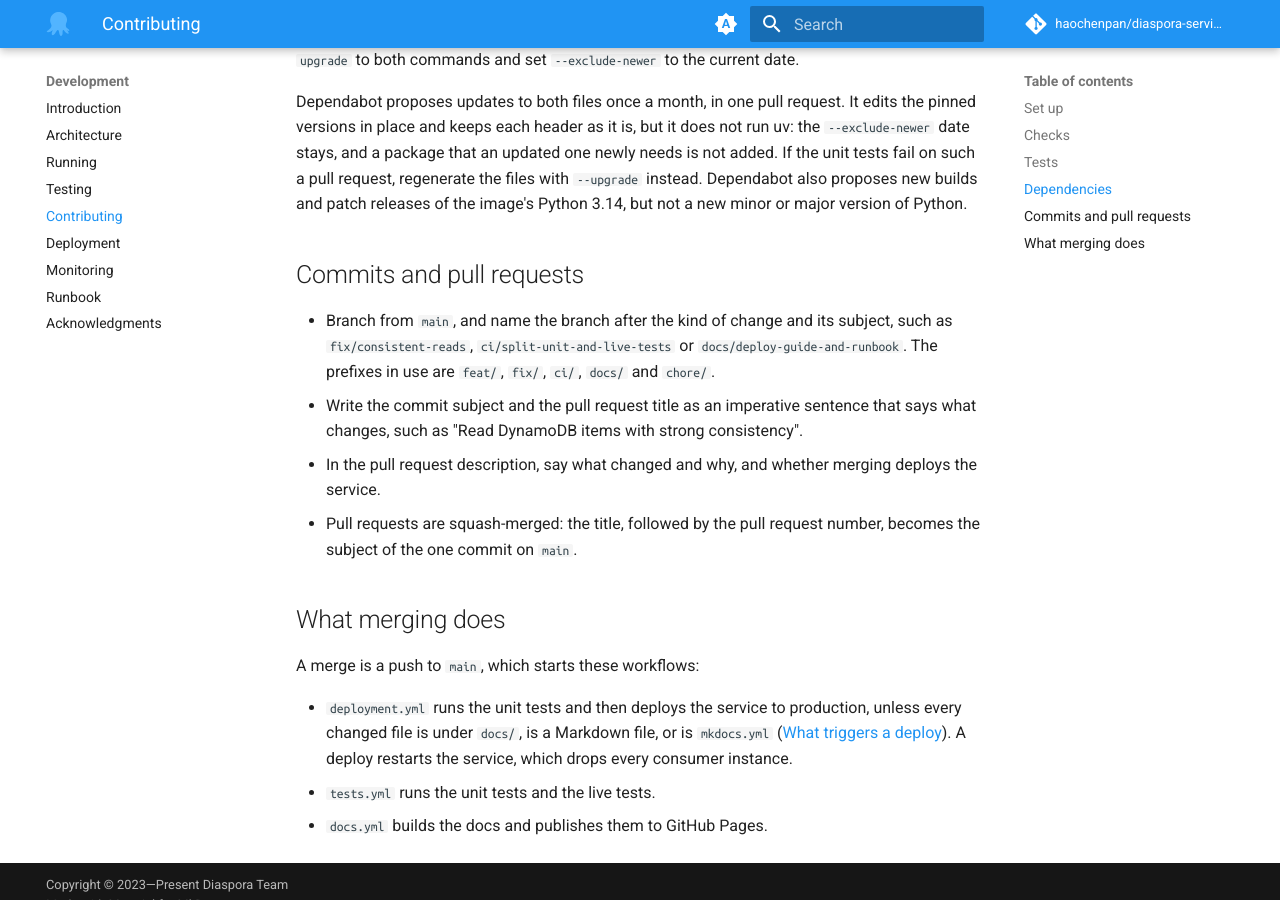
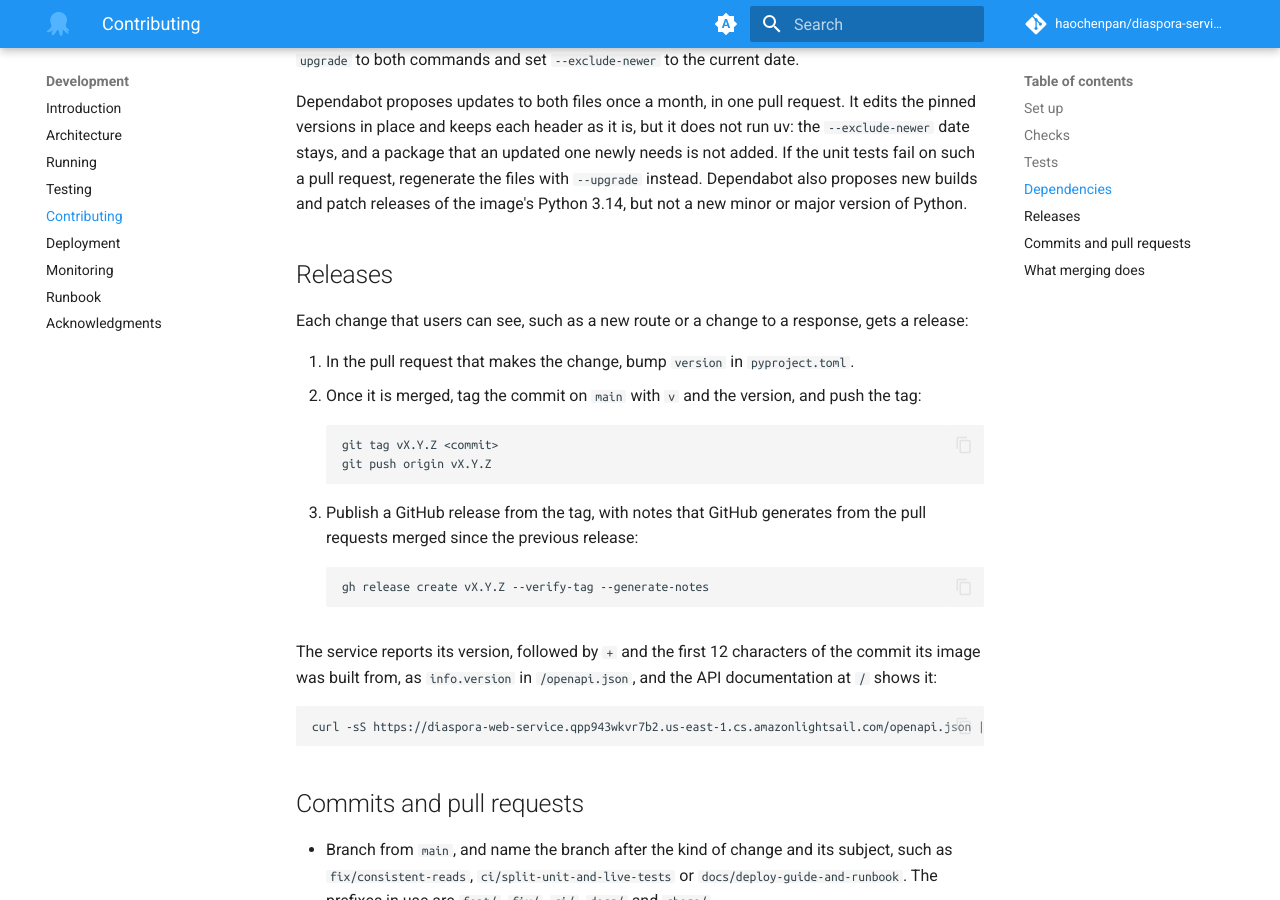
Before and after one commit to haochenpan/diaspora-service, an MkDocs documentation site: the page built from docs/contributing.md, in a window 1280 px wide and 900 px high, scrolled down 2195 px. Built offline with MkDocs 1.6.1 and Material for MkDocs 9.7.7, drawn with Linux system fonts in a browser that asks for light colours; comment, search, counter and statistics services are not loaded; the version menu is left out.

Commit message:
Report the commit the image is built from in the service's version
deployment.yml passes the commit to docker build as GIT_SHA, and the
image keeps it in its environment. The service then reports its version
as the package's version, a plus sign and the commit's first 12
characters, in /openapi.json and so in the API documentation at /.
Without GIT_SHA, as in a local run, the version is the package's alone.

The contributing guide describes how a release is made: bump the version
for each change users can see, tag vX.Y.Z on main, and publish a GitHub
release with generated notes.

Co-Authored-By: Claude Opus 5.5 <noreply@anthropic.com>

````diff
--- a/docs/contributing.md
+++ b/docs/contributing.md
@@ -118,6 +118,36 @@ fail on such a pull request, regenerate the files with `--upgrade`
 instead. Dependabot also proposes new builds and patch releases of the
 image's Python 3.14, but not a new minor or major version of Python.
 
+## Releases
+
+Each change that users can see, such as a new route or a change to a
+response, gets a release:
+
+1. In the pull request that makes the change, bump `version` in
+   `pyproject.toml`.
+2. Once it is merged, tag the commit on `main` with `v` and the version,
+   and push the tag:
+
+    ```bash
+    git tag vX.Y.Z <commit>
+    git push origin vX.Y.Z
+    ```
+
+3. Publish a GitHub release from the tag, with notes that GitHub generates
+   from the pull requests merged since the previous release:
+
+    ```bash
+    gh release create vX.Y.Z --verify-tag --generate-notes
+    ```
+
+The service reports its version, followed by `+` and the first 12
+characters of the commit its image was built from, as `info.version` in
+`/openapi.json`, and the API documentation at `/` shows it:
+
+```bash
+curl -sS https://diaspora-web-service.qpp943wkvr7b2.us-east-1.cs.amazonlightsail.com/openapi.json | jq -r .info.version
+```
+
 ## Commits and pull requests
 
 - Branch from `main`, and name the branch after the kind of change and
````
Also changed, not shown: CONTRIBUTING.md (+3 -3 lines), docs/1-running.md (+4 -1 lines), 4 other files.
